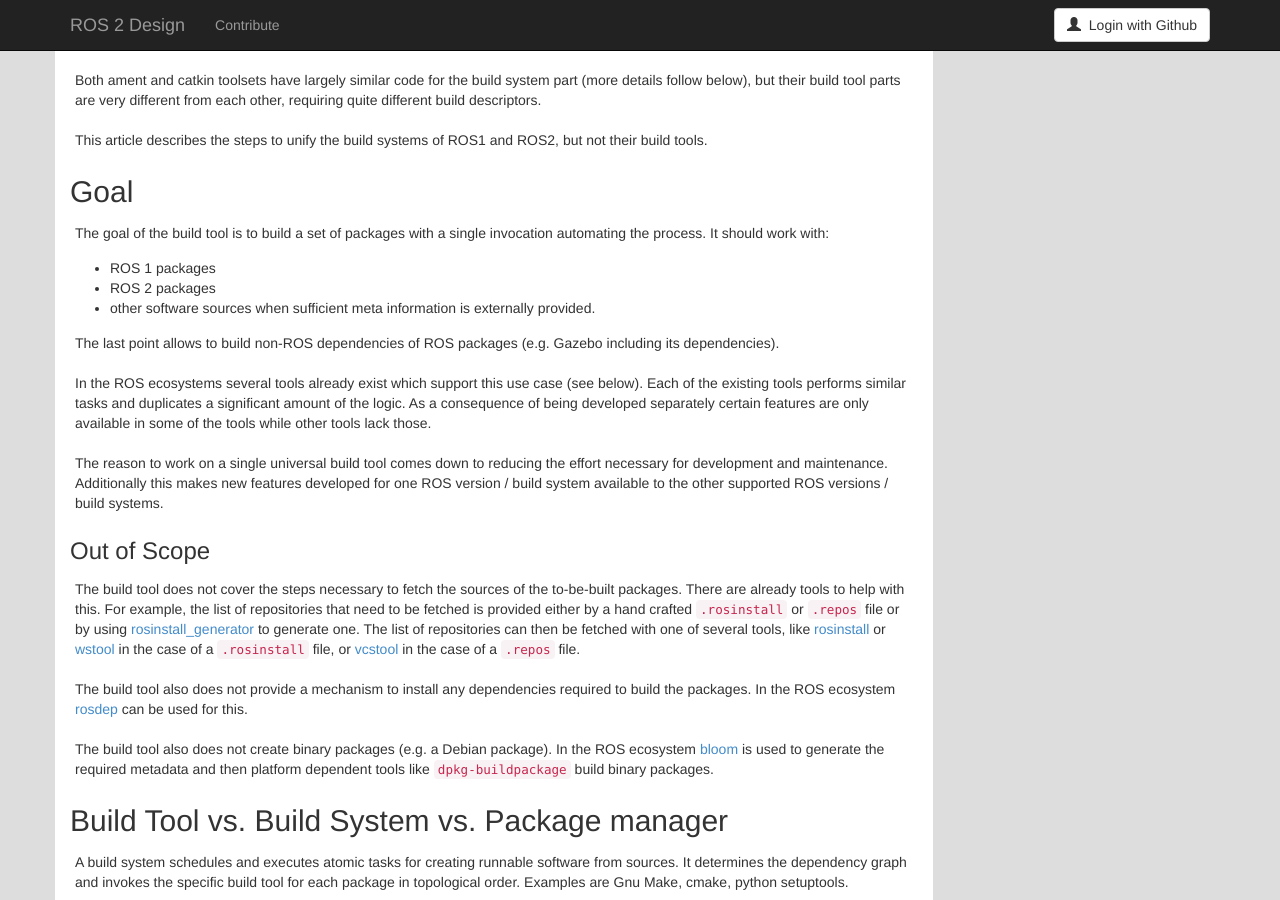
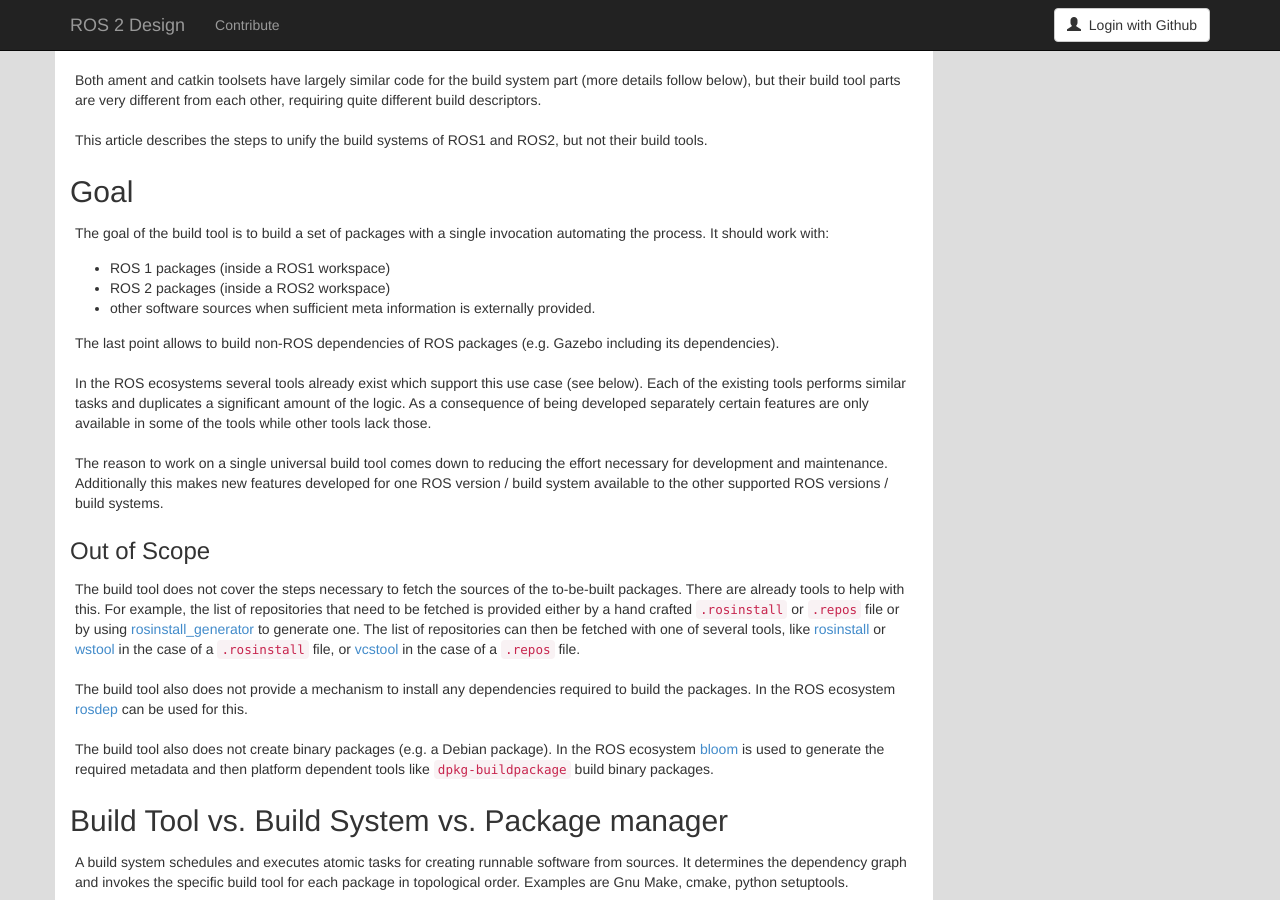
Before and after one commit to ros2/design, a Jekyll site: the page built from articles/101_build_tool.md, in a window 1280 px wide and 900 px high, scrolled down 396 px. Built offline with Jekyll 4.4.1, drawn with Linux system fonts in a browser that asks for light colours; nearby versions of some CDN libraries.

Commit message:
repeat non-homogenity of workspaces

```diff
--- a/articles/101_build_tool.md
+++ b/articles/101_build_tool.md
@@ -39,8 +39,8 @@ This article describes the steps to unify the build systems of ROS1 and ROS2, bu
 
 The goal of the build tool is to build a set of packages with a single invocation automating the process.
 It should work with:
-* ROS 1 packages
-* ROS 2 packages
+* ROS 1 packages (inside a ROS1 workspace)
+* ROS 2 packages (inside a ROS2 workspace)
 * other software sources when sufficient meta information is externally provided.
 
 The last point allows to build non-ROS dependencies of ROS packages (e.g. Gazebo including its dependencies).
```
